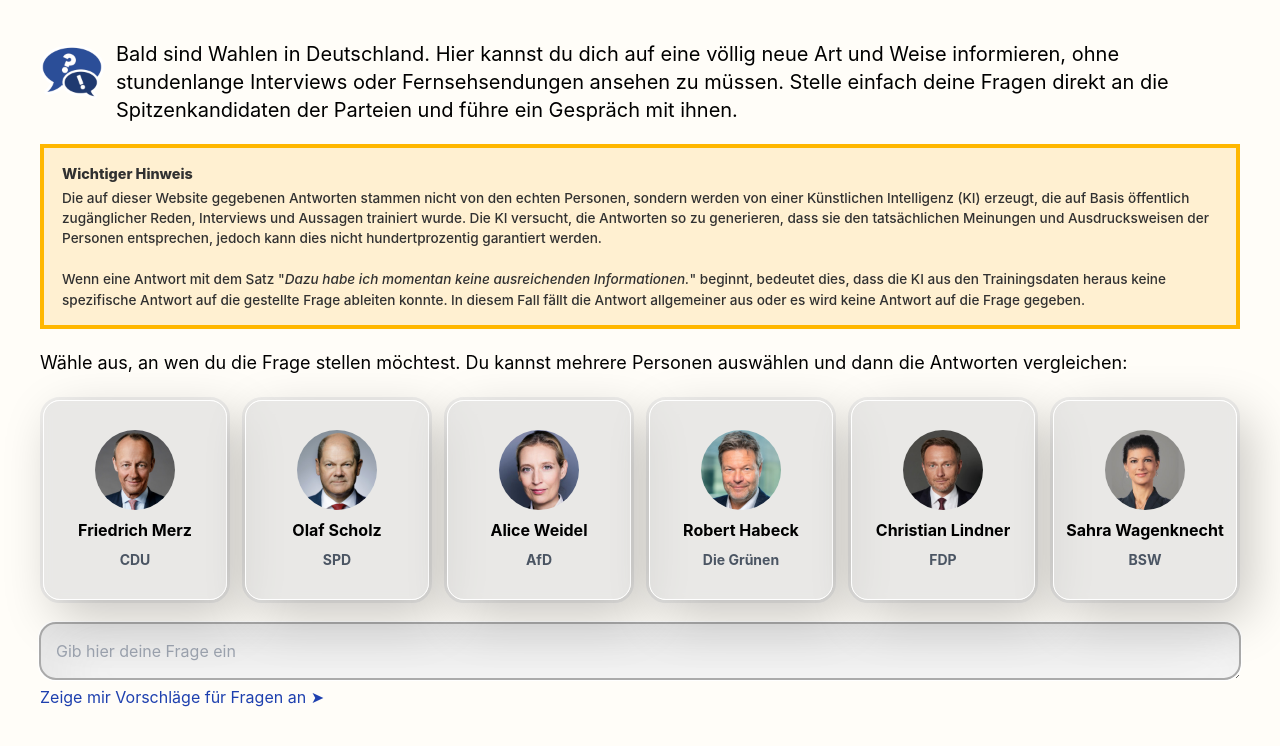
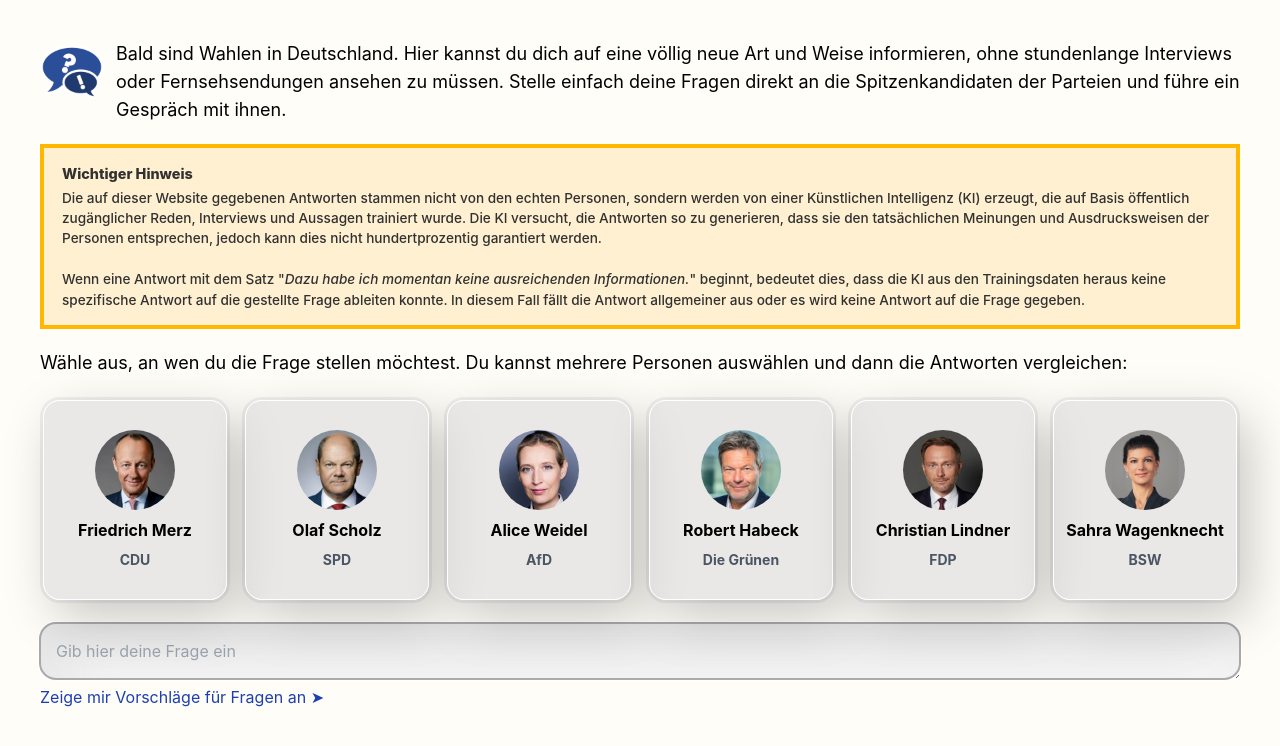
Before and after one commit to potpiejimmy/ask-a-person, a React (Create React App) app: page / in a window 1280 px wide. Shown: the top 746 px of the page. Built offline with nearby package versions, Linux system fonts and the light colour scheme.

Commit message:
decrease intro text size

```diff
--- a/src/App.tsx
+++ b/src/App.tsx
@@ -297,7 +297,7 @@
 
       <div className="flex flex-row gap-3">
         <img src="/logo192.png" alt="Logo" className="w-16 h-16"/>
-        <div className='text-xl'>
+        <div className='text-lg'>
           {introText}
         </div>
       </div>
```
